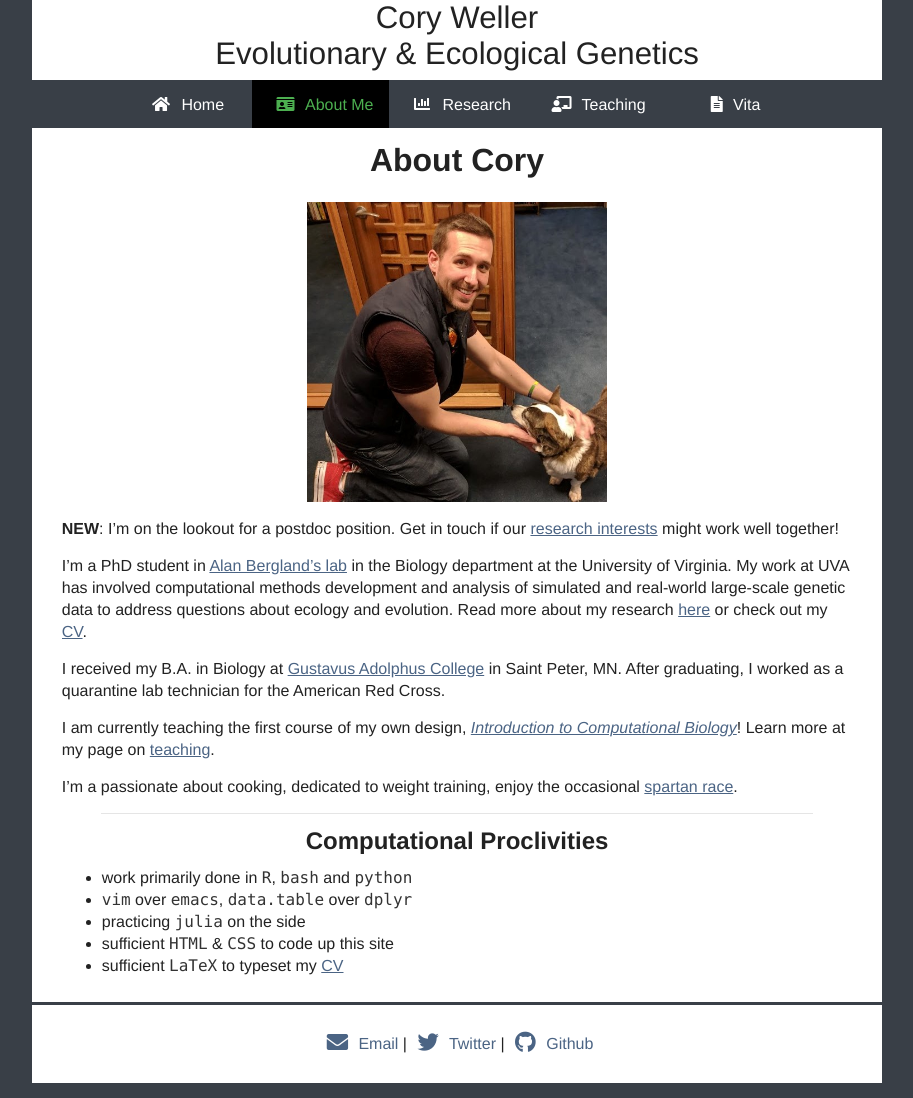
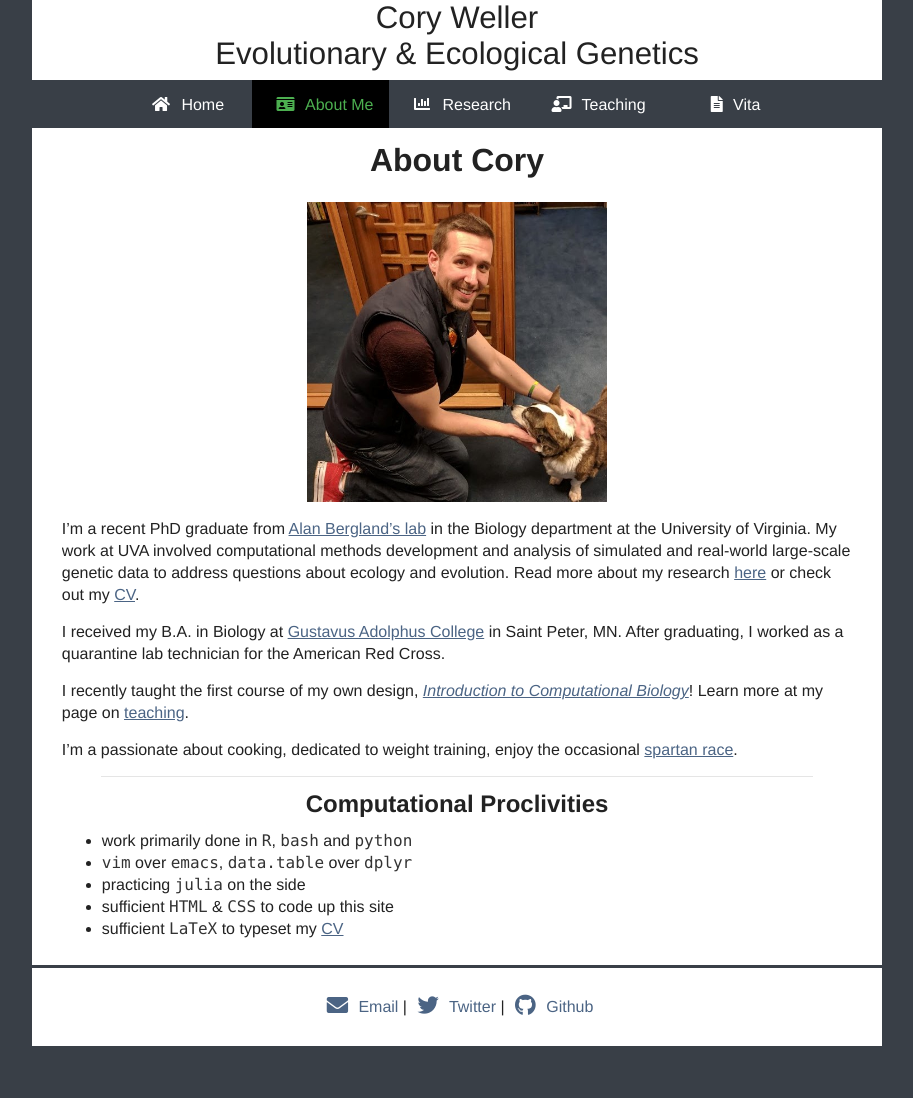
Before and after one commit to cory-weller/cory-weller.github.io, a Jekyll site: the page built from about_me.md, in a window 1280 px wide and 1098 px high. Shown: the whole window, without its empty margins (183-1096 px from the left). Built offline with Jekyll 4.4.1, drawn with Linux system fonts in a browser that asks for light colours; our own code applies the rules of GitHub Pages for plain Markdown files.

Commit message:
Update about_me.md

```diff
--- a/about_me.md
+++ b/about_me.md
@@ -7,13 +7,12 @@ subject: About Me
 
 <center><img src="/assets/img/cory_and_corgi.jpg" width="300" height="300"></center>
 
- **NEW**: I'm on the lookout for a postdoc position. Get in touch if our [research interests](research.html) might work well together!
 
- I'm a PhD student in [Alan Bergland's lab](http://bergland-lab.org) in the Biology department at the University of Virginia. My work at UVA has involved computational methods development and analysis of simulated and real-world large-scale genetic data to address questions about ecology and evolution. Read more about my research [here](research.html) or check out my [CV](assets/docs/CAWeller_CV.pdf).
+ I'm a recent PhD graduate from [Alan Bergland's lab](http://bergland-lab.org) in the Biology department at the University of Virginia. My work at UVA involved computational methods development and analysis of simulated and real-world large-scale genetic data to address questions about ecology and evolution. Read more about my research [here](research.html) or check out my [CV](assets/docs/CAWeller_CV.pdf).
 
 I received my B.A. in Biology at [Gustavus Adolphus College](https://www.gustavus.edu) in Saint Peter, MN. After graduating, I worked as a quarantine lab technician for the American Red Cross.
 
-I am currently teaching the first course of my own design, [*Introduction to Computational Biology*](https://github.com/cory-weller/BIOL4585)! Learn more at my page on [teaching](/teaching.html).
+I recently taught the first course of my own design, [*Introduction to Computational Biology*](https://github.com/cory-weller/BIOL4585)! Learn more at my page on [teaching](/teaching.html).
 
 I'm a passionate about cooking, dedicated to weight training, enjoy the occasional [spartan race](spartan.html).
 
```
